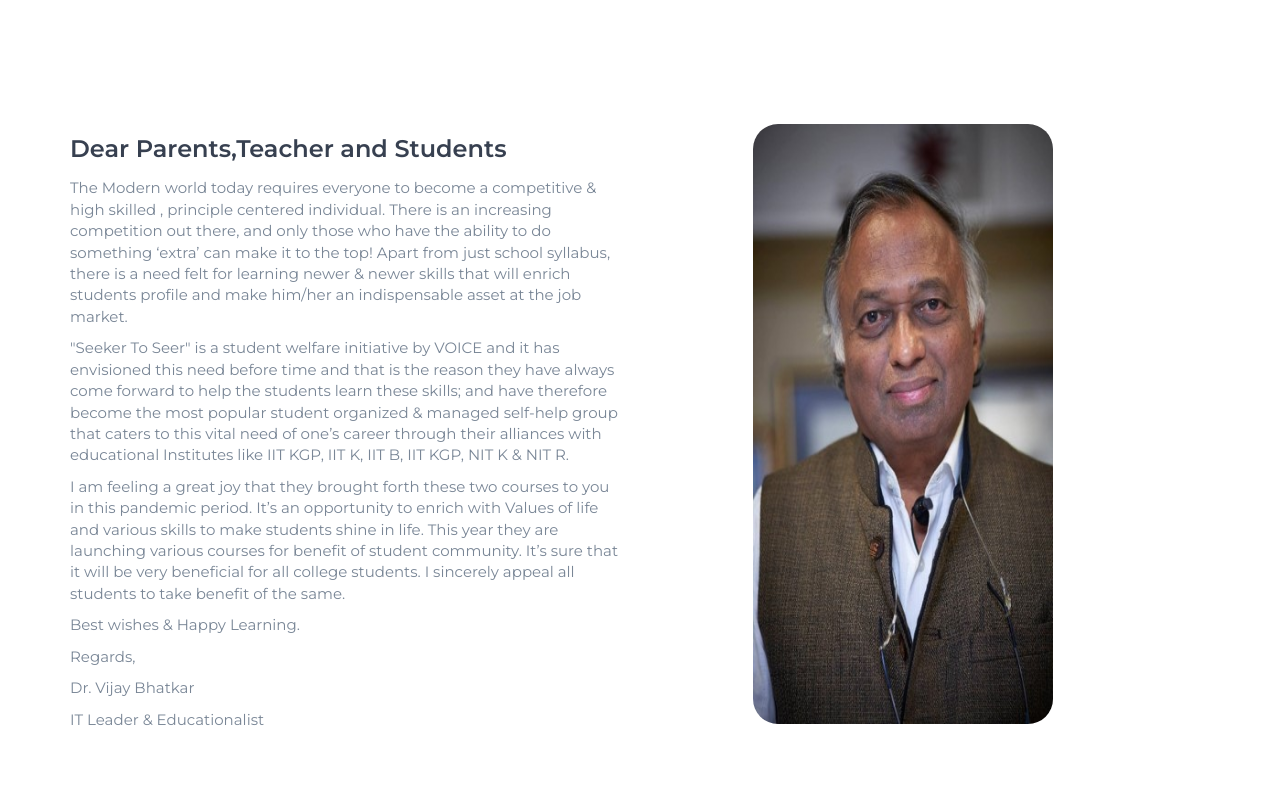
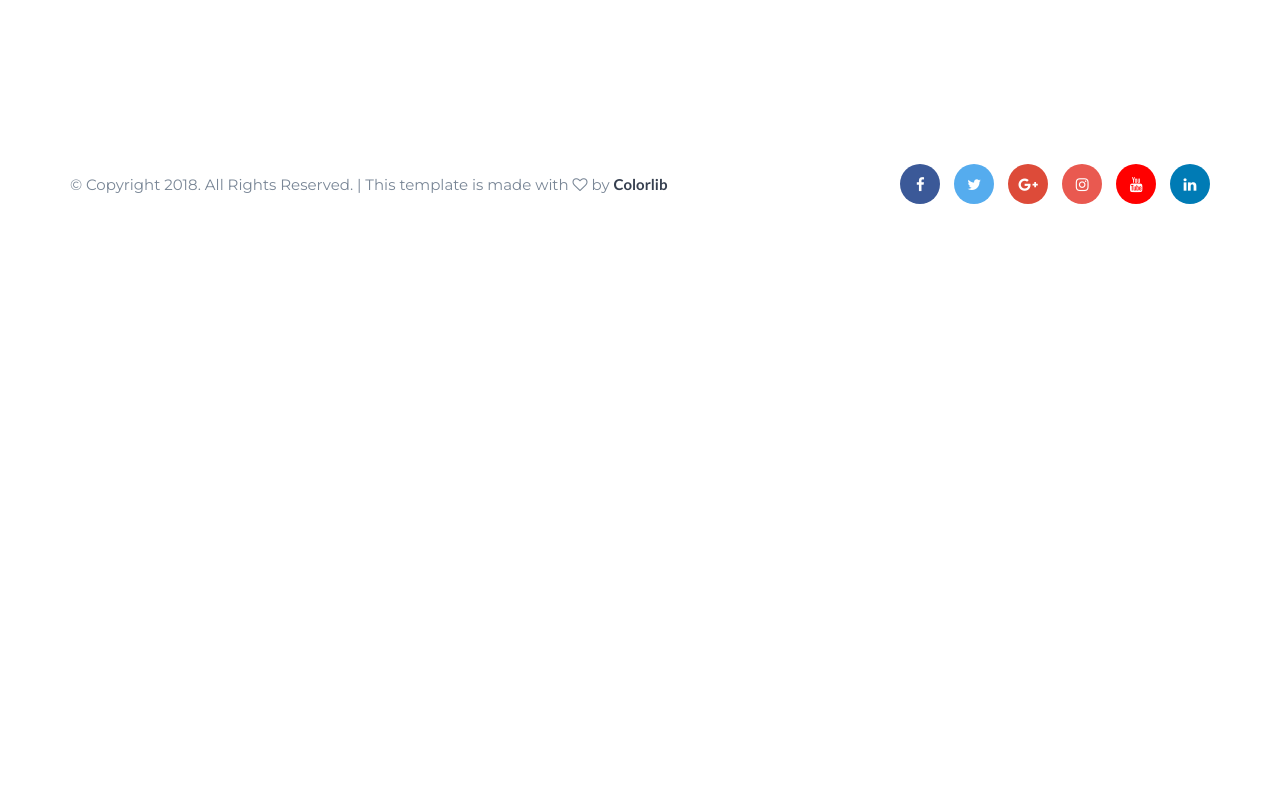
Before and after one commit to jayanta-kumar-roy/Edusite, a plain HTML site: page about.html in a window 1280 px wide. Shown: the part 600-1400 px from the top of the page. After the commit the page ends 885 px from the top, so only its background shows below. Drawn offline with Linux system fonts and the light colour scheme.

Commit message:
about and dys page updated

```diff
--- a/about.html
+++ b/about.html
@@ -109,7 +109,7 @@
 
 						<!-- blog post -->
 						<div class="blog-post">
-                            <p class="lead">"Seeker To Seer" is a student welfare initiative by VOICE in association with various engineering colleges clubs especially
+                            <p class="lead">"Seeker To Seer" is a student welfare initiative in association with various engineering colleges clubs especially
                                 aiming at empowerment of holistic values and technical competence. Since last 5 years "Seeker To Seer" has been offering
                                 Software Training and Value Empowerment Workshops to students fully sponsored under its Welfare Scheme. It has an
                                 alumni of around 2k+ students from prestigious engineering and management colleges. During lockdown "Seeker To Seer"
@@ -125,60 +125,7 @@
 
         </div>
 
-        <!-- Why us -->
-		<div id="why-us" class="section">
 
-			<!-- container -->
-			<div class="container">
-
-				<!-- <hr class="section-hr"> -->
-
-				<!-- row -->
-				<div class="row">
-
-					<div class="col-md-6">
-						<h3>Dear Parents,Teacher and Students</h3>
-                        <p>The Modern world today requires everyone to become a competitive & high skilled , principle centered individual.
-                            There is an increasing competition out there, and only those who have the ability to do something ‘extra’ can make
-                            it to the top! Apart from just school syllabus, there is a need felt for learning newer & newer skills that will
-                            enrich students profile and make him/her an indispensable asset at the job market.</p>
-                        <p>"Seeker To Seer" is a student welfare initiative by VOICE and it has envisioned this need before time and that is the
-                            reason they have always come forward to help the students learn these skills; and have therefore become the most
-                            popular student organized & managed self-help group that caters to this vital need of one’s career through their
-                            alliances with educational Institutes like IIT KGP, IIT K, IIT B, IIT KGP, NIT K & NIT R.</p>
-                        <p>I am feeling a great joy that they brought forth these two courses to you in this pandemic period. It’s an
-                            opportunity to enrich with Values of life and various skills to make students shine in life. This year they are
-                            launching various courses for benefit of student community. It’s sure that it will be very beneficial for all
-                            college students. I sincerely appeal all students to take benefit of the same.</p>
-
-                         <p> Best wishes & Happy Learning.</p>
-
-                          <p>  Regards,</p>
-
-                           <p> Dr. Vijay Bhatkar </p>
-
-                           <p> IT Leader & Educationalist</p>
-
-						<!-- <p>No vel facete sententiae, quodsi dolores no quo, pri ex tamquam interesset necessitatibus. Te denique cotidieque delicatissimi sed. Eu doming epicurei duo. Sit ea perfecto deseruisse theophrastus. At sed malis hendrerit, elitr deseruisse in sit, sit ei facilisi mediocrem.</p> -->
-					</div>
-
-					<div class="col-md-5 col-md-offset-1">
-						<!-- <a class="about-video" href="https://www.youtube.com/watch?v=wWwODTOjigo" target="_blank">
-							<img src="./img/about-video.jpg" alt="">
-							<i class="play-icon fa fa-play"></i>
-						</a> -->
-						<!-- <iframe class="about-video" width="560" height="315" src="https://www.youtube.com/embed/wo1hXHJJzFc" title="YouTube video player" frameborder="0" allow="accelerometer; autoplay; clipboard-write; encrypted-media; gyroscope; picture-in-picture" allowfullscreen></iframe> -->
-                        <img src="./img/vijay-bhatkar.jpg"  width="300" height="600" style="border-radius:25px;" alt="Dr Vijay Bhatkar">
-                    </div>
-
-				</div>
-				<!-- /row -->
-
-			</div>
-			<!-- /container -->
-
-		</div>
-		<!-- /Why us -->
 
 		<!-- Footer -->
 		<footer id="footer" class="section">
```
Also changed, not shown: dys.html (+19 -40 lines), img/dysImage.png (added).
